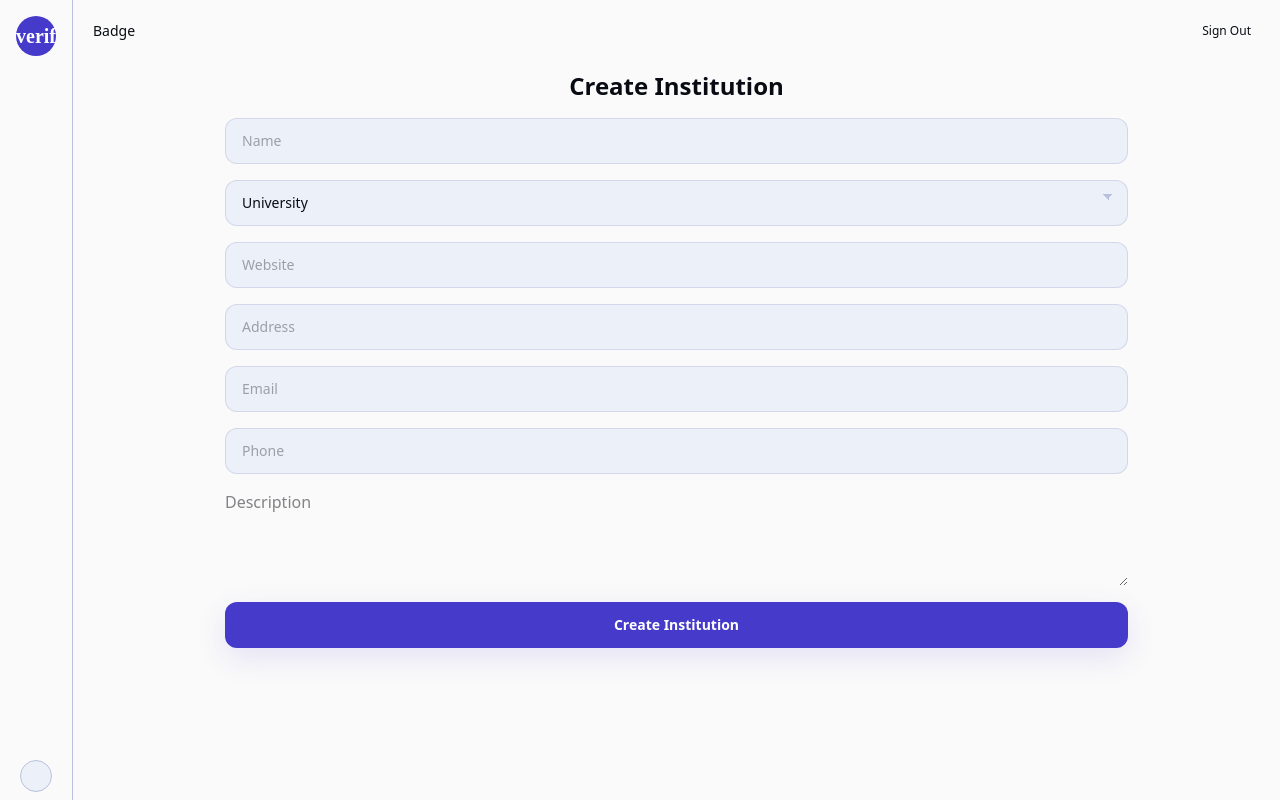
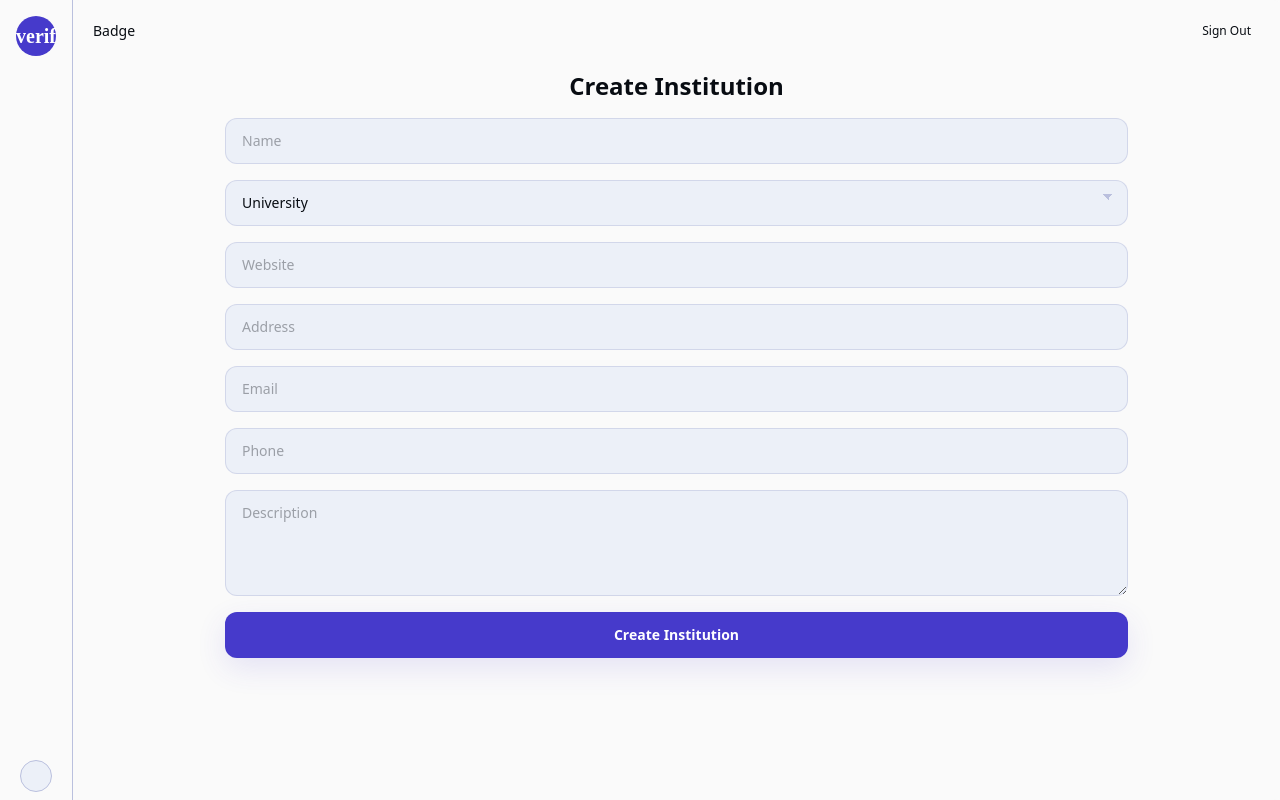
Before and after one commit to Fortunate-ak/Badge, a React app in the folder frontend/: page /institution/create in a window 1280 px wide. Built offline with nearby package versions, Linux system fonts and the light colour scheme; no server answers; the HTML template or start-up script is replaced by a standard one; a web font is replaced by a local one.

Commit message:
feat: User refresh on institutiotn creation and textarea design

```diff
--- a/frontend/src/pages/institution/create.tsx
+++ b/frontend/src/pages/institution/create.tsx
@@ -8,6 +8,7 @@ import { useAuth } from "../../context/AuthContext";
 
 export default function CreateInstitutionPage() {
     const navigate = useNavigate();
+    const authconte = useAuth();
 
     const { values, handleChange } = useForm<Partial<Institution>>({
         name : "",
@@ -24,6 +25,7 @@ export default function CreateInstitutionPage() {
         console.log("Form submitted with values:", values);
         institutionService.create(values).then(console.log).finally(() => {
             navigate("/institution");
+            authconte.refresh()
         });
     }
 
@@ -41,7 +43,7 @@ export default function CreateInstitutionPage() {
     <input className="tw-input" type="text" name="address" value={values.address} onChange={handleChange} placeholder="Address" />
     <input className="tw-input" type="email" name="email" value={values.email} onChange={handleChange} placeholder="Email" />
     <input className="tw-input" type="tel" name="phone" value={values.phone} onChange={handleChange} placeholder="Phone" />
-    <textarea className="tw-textarea" name="description" value={values.description} onChange={handleChange} placeholder="Description" rows={4} />
+    <textarea className="tw-input" name="description" value={values.description} onChange={handleChange} placeholder="Description" rows={4} />
     <button className="tw-button" type="submit">Create Institution</button>
   </form>;
 }
```
